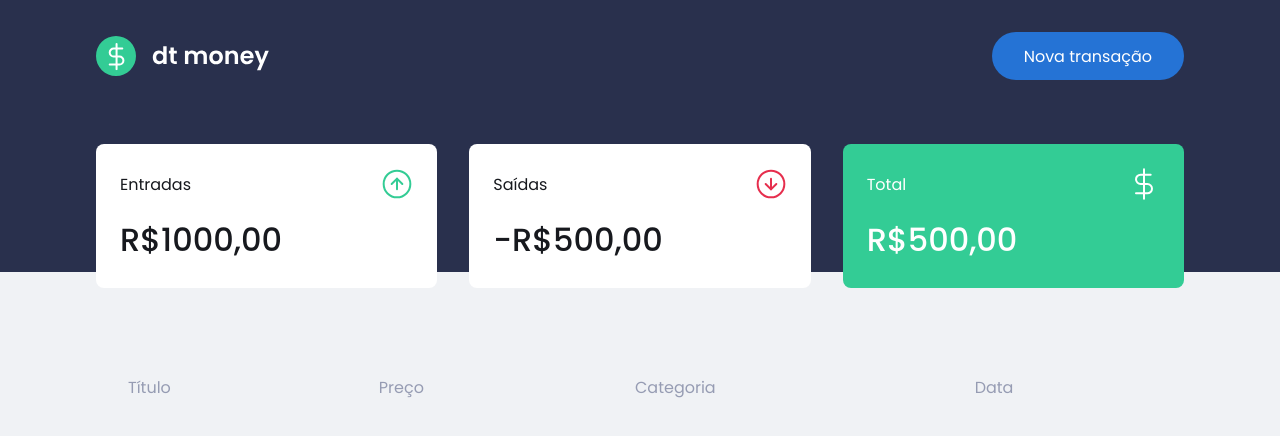
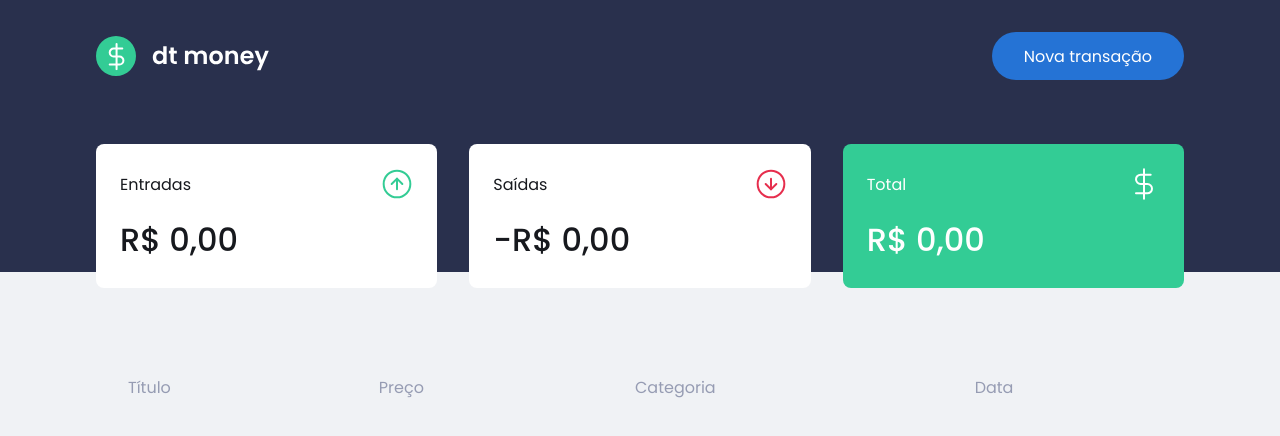
Before and after one commit to joseaugustodardengo/dtmoney, a React (Create React App) app: page / in a window 1280 px wide. Shown: the top 436 px of the page. Built offline with nearby package versions, Linux system fonts and the light colour scheme; what miragejs would draw is missing.

Commit message:
calculating summary

```diff
--- a/src/components/Summary/index.tsx
+++ b/src/components/Summary/index.tsx
@@ -10,6 +10,22 @@
 
   console.log(transactions);
 
+  const summary = transactions.reduce((acc, transaction) => {
+    if (transaction.type === 'deposit') {
+      acc.deposits += transaction.amount;
+      acc.total += transaction.amount;
+    } else {
+      acc.withdraws += transaction.amount;
+      acc.total -= transaction.amount;
+    }
+
+    return acc;
+  }, {
+    deposits: 0,
+    withdraws: 0,
+    total: 0
+  })
+
   return (
     <Container>
       <div>
@@ -17,7 +33,12 @@
           <p>Entradas</p>
           <img src={incomeImg} alt="Entradas" />
         </header>
-        <strong>R$1000,00</strong>
+        <strong>
+          {new Intl.NumberFormat('pt-BR', {
+            style: 'currency',
+            currency: 'BRL'
+          }).format(summary.deposits)}
+        </strong>
       </div>
 
       <div>
@@ -25,7 +46,13 @@
           <p>Saídas</p>
           <img src={outcomeImg} alt="Saídas" />
         </header>
-        <strong>-R$500,00</strong>
+        <strong>
+          -
+          {new Intl.NumberFormat('pt-BR', {
+          style: 'currency',
+          currency: 'BRL'
+        }).format(summary.withdraws)}
+        </strong>
       </div>
 
       <div className="highlight-background">
@@ -33,7 +60,12 @@
           <p>Total</p>
           <img src={totalImg} alt="Total" />
         </header>
-        <strong>R$500,00</strong>
+        <strong>
+          {new Intl.NumberFormat('pt-BR', {
+            style: 'currency',
+            currency: 'BRL'
+          }).format(summary.total)}
+        </strong>
       </div>
     </Container>
   )
```
